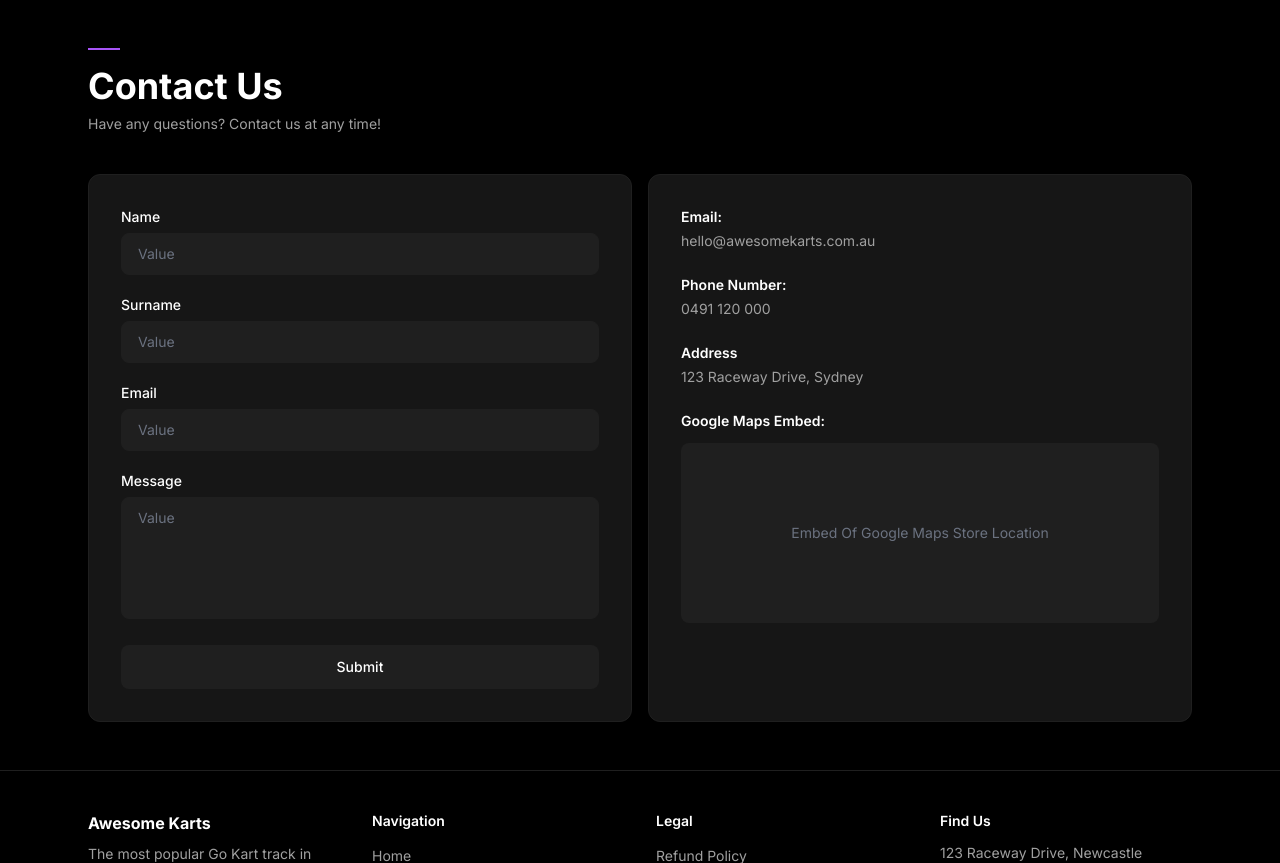
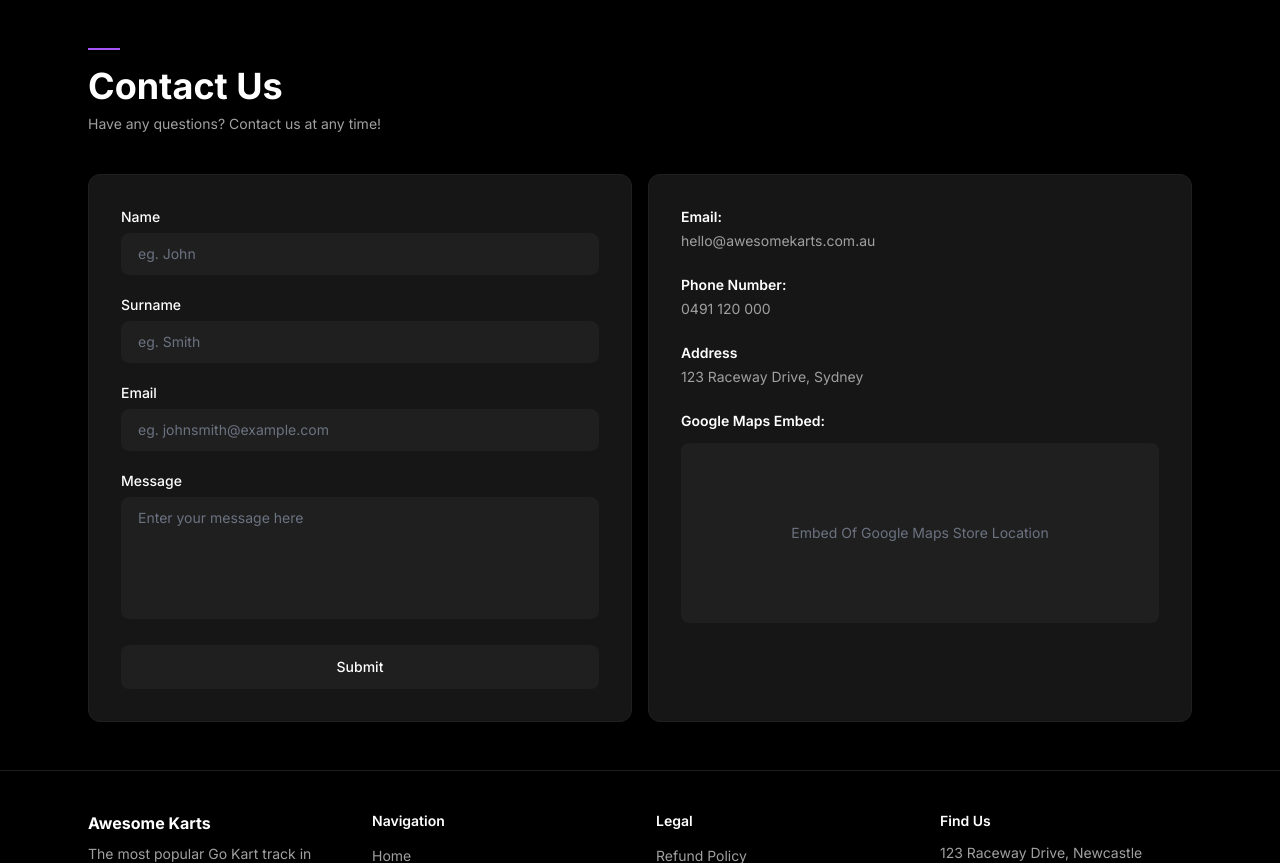
Before and after one commit to Littleman40/awesome-karts-pwa, a Flask app: page /contact in a window 1280 px wide. Shown: the part 57-920 px from the top of the page. Run offline with Flask 3, Linux system fonts and the light colour scheme; some libraries are stand-ins or nearby versions.

Commit message:
contact update

```diff
--- a/templates/contact.html
+++ b/templates/contact.html
@@ -14,22 +14,22 @@
             <form onsubmit="handleContactSubmit(event)" class="space-y-5">
                 <div>
                     <label class="block text-white text-sm font-medium mb-1.5">Name</label>
-                    <input type="text" placeholder="Value"
+                    <input type="text" placeholder="eg. John"
                            class="w-full bg-ak-border text-white placeholder-ak-hint text-sm rounded-lg px-4 py-2.5 border border-ak-border focus:outline-none focus:border-ak-purple transition-colors">
                 </div>
                 <div>
                     <label class="block text-white text-sm font-medium mb-1.5">Surname</label>
-                    <input type="text" placeholder="Value"
+                    <input type="text" placeholder="eg. Smith"
                            class="w-full bg-ak-border text-white placeholder-ak-hint text-sm rounded-lg px-4 py-2.5 border border-ak-border focus:outline-none focus:border-ak-purple transition-colors">
                 </div>
                 <div>
                     <label class="block text-white text-sm font-medium mb-1.5">Email</label>
-                    <input type="email" placeholder="Value"
+                    <input type="email" placeholder="eg. johnsmith@example.com"
                            class="w-full bg-ak-border text-white placeholder-ak-hint text-sm rounded-lg px-4 py-2.5 border border-ak-border focus:outline-none focus:border-ak-purple transition-colors">
                 </div>
                 <div>
                     <label class="block text-white text-sm font-medium mb-1.5">Message</label>
-                    <textarea placeholder="Value" rows="5"
+                    <textarea placeholder="Enter your message here" rows="5"
                               class="w-full bg-ak-border text-white placeholder-ak-hint text-sm rounded-lg px-4 py-2.5 border border-ak-border focus:outline-none focus:border-ak-purple transition-colors resize-none"></textarea>
                 </div>
                 <button type="submit"
```
